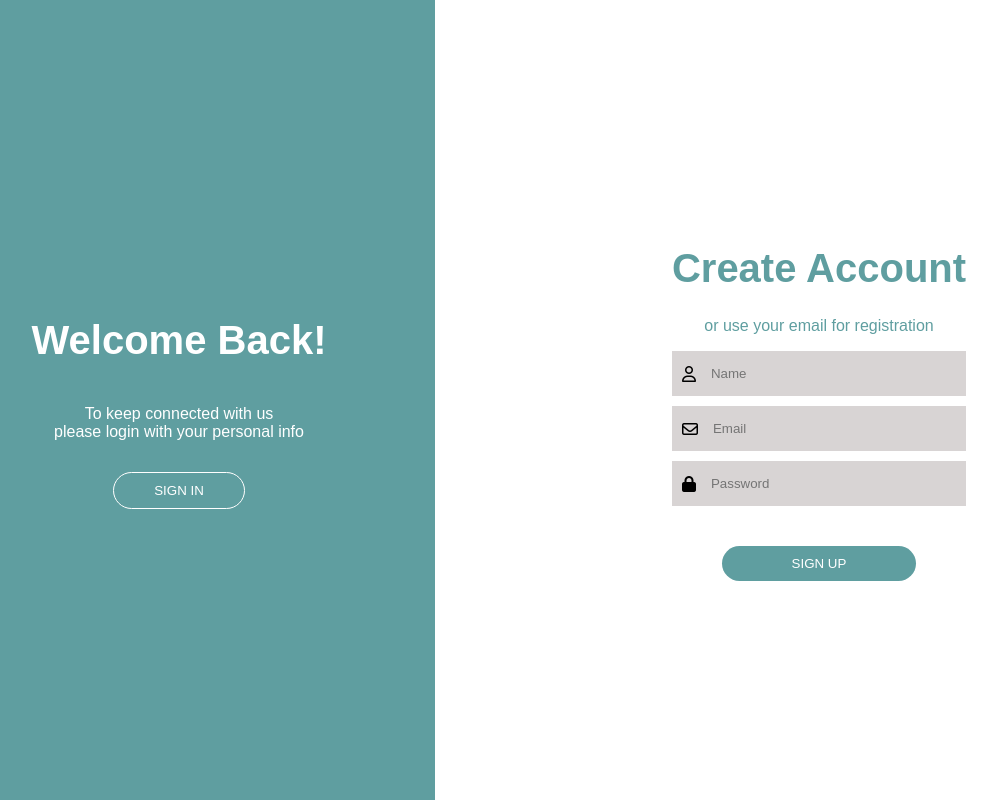
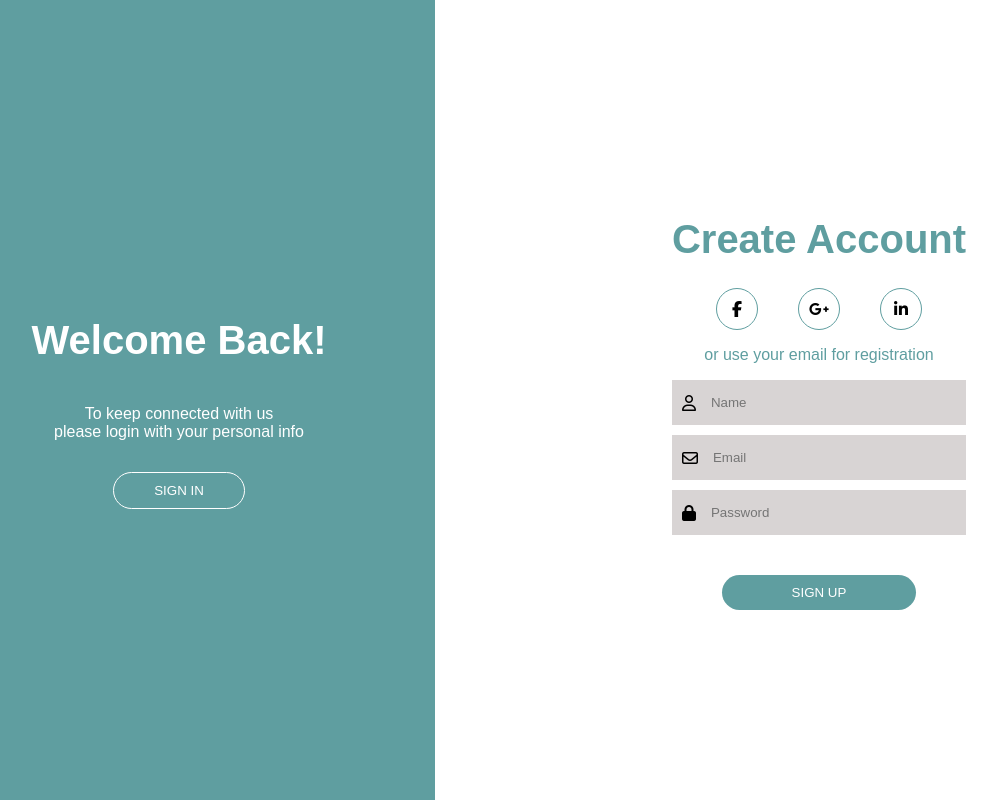
Before and after one commit to Isaaclima001/primeiro-projeto---aula-do-curso, a plain HTML site: page registro/index.html in a window 1280 px wide. Shown: the whole page, without its empty margins (77-1074 px from the left). Drawn offline with Linux system fonts and the light colour scheme.

Commit message:
adicionado imagens

```diff
--- a/registro/index.html
+++ b/registro/index.html
@@ -21,6 +21,17 @@
             <div class="formulario">
                 <div class="topo">
                     <h1>Create Account</h1>
+                    <div class="redes-sociais">
+                        <div class="icone">
+                            <i class="fa-brands fa-facebook-f"></i>
+                        </div>
+                        <div class="icone">
+                            <i class="fa-brands fa-google-plus-g"></i>
+                        </div>
+                        <div class="icone">
+                            <i class="fa-brands fa-linkedin-in"></i>
+                        </div>
+                    </div>
                     <p>or use your email for registration</p>
                 </div>
                 <div class="meio">
--- a/registro/style.css
+++ b/registro/style.css
@@ -93,3 +93,21 @@ body {
     margin-top: 40px;
     text-align: center;
 }
+
+.container .direita .formulario .topo .redes-sociais{
+    display: flex;
+    justify-content: center;
+    align-items: center;
+    gap: 40px;
+}
+
+.container .direita .formulario .topo .redes-sociais .icone{
+    border: 1px solid cadetblue;
+    width: 40px;
+    height: 40px;
+
+    display: flex;
+    justify-content: center;
+    align-items: center;
+    border-radius: 50%;
+}
```
